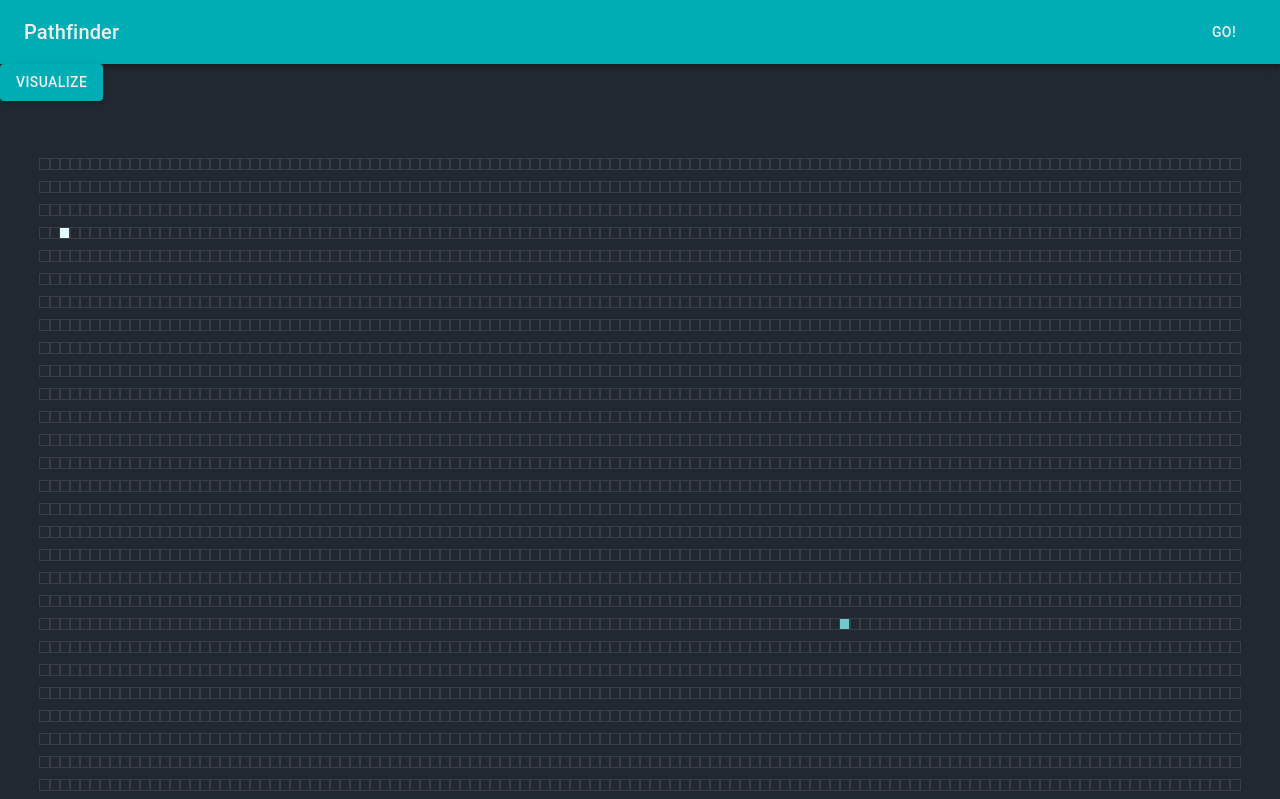
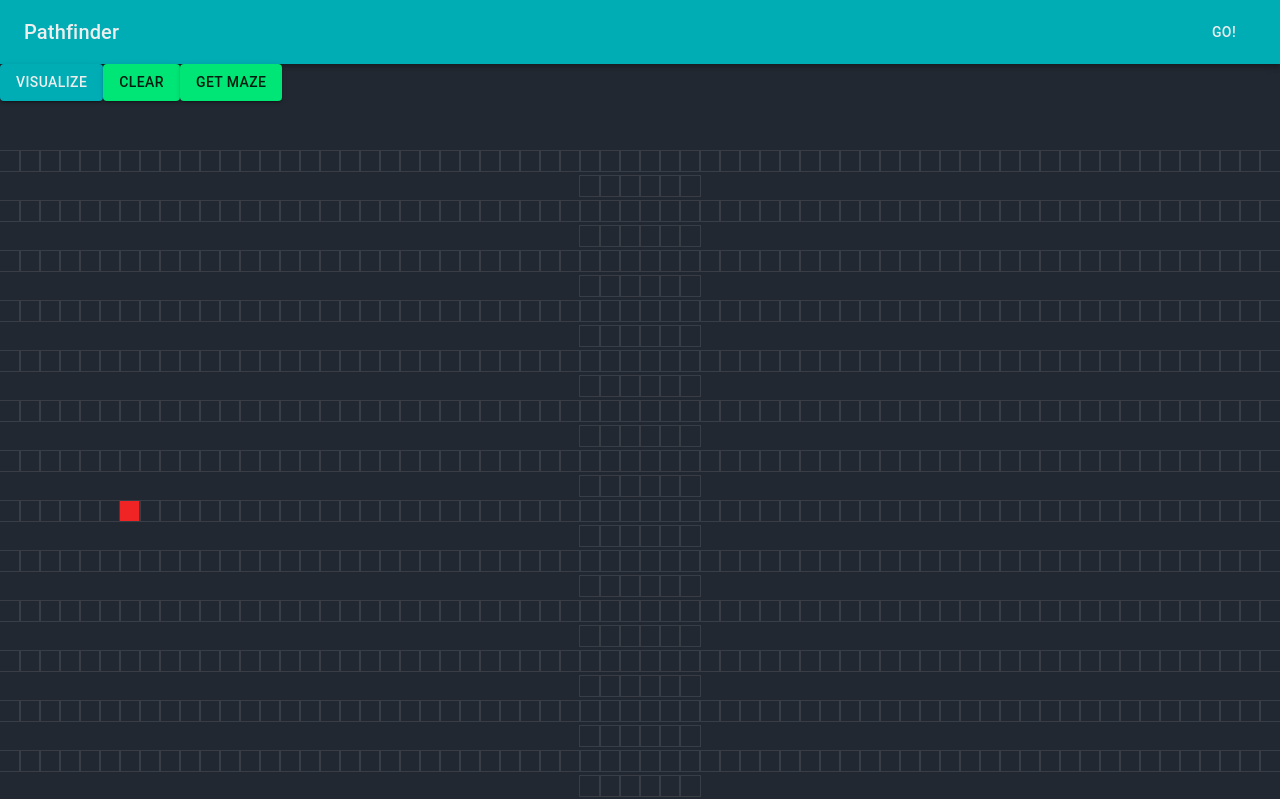
Before and after one commit to markoelez/pathfinder, a React (Create React App) app: page / in a window 1280 px wide. Shown: the top 799 px of the page. Built offline with nearby package versions, Linux system fonts and the light colour scheme.

Commit message:
animation

```diff
--- a/src/algorithms/bfs.js
+++ b/src/algorithms/bfs.js
@@ -9,7 +9,6 @@ export function bfs(grid, startNode, targetNode) {
 	]
 	queue.push(startNode)
 	startNode.isVisited = true
-	visitedNodes.push(startNode)
 	while (queue.length > 0) {
 		let size = queue.length
 		for (let i = 0; i < size; ++i) {
@@ -24,13 +23,23 @@ export function bfs(grid, startNode, targetNode) {
 				if (grid[nr][nc].isVisited) continue
 				if (nr == targetNode.row && nc == targetNode.col) return visitedNodes
 				grid[nr][nc].isVisited = true
+				grid[nr][nc].previousNode = grid[node.row][node.col]
 				console.log(grid[nr][nc])
 				visitedNodes.push(grid[nr][nc])
 				queue.push(grid[nr][nc])
 			}
 		}
 	}
-	// console.log(visitedNodes)
-
 	return visitedNodes
 }
+
+export function getShortestPath(target) {
+	const order = []
+	let current = target
+	while (current !== null) {
+		console.log('bsf')
+		order.unshift(current)
+		current = current.previousNode
+	}
+	return order
+}
--- a/src/components/grid/grid.js
+++ b/src/components/grid/grid.js
@@ -2,45 +2,131 @@ import React from 'react'
 import Node from './node/node'
 import './grid.css'
 import { Button, IconButton } from '@material-ui/core'
-import { bfs } from '../../algorithms/bfs'
+import { bfs, getShortestPath } from '../../algorithms/bfs'
 
-const START_ROW = 3
-const START_COL = 2
-const TARGET_ROW = 20
-const TARGET_COL = 80
+export const TOTAL_ROWS = 27
+export const TOTAL_COLS = 70
 
-export const TOTAL_ROWS = 30
-export const TOTAL_COLS = 120
+const SPEED_MULTIPLIER = 2
 
 class Grid extends React.Component {
 	constructor() {
 		super()
+		let START_ROW = Math.floor(Math.random() * (TOTAL_ROWS + 1))
+		let START_COL = Math.floor(Math.random() * (TOTAL_COLS + 1))
+		let TARGET_ROW = Math.floor(Math.random() * (TOTAL_ROWS + 1))
+		let TARGET_COL = Math.floor(Math.random() * (TOTAL_COLS + 1))
 		this.state = {
-			grid: []
+			start: [START_ROW, START_COL],
+			target: [TARGET_ROW, TARGET_COL],
+			grid: [],
+			mouseIsPressed: false
 		}
 	}
 	componentDidMount() {
-		const grid = genInitialGrid()
-		this.setState({ grid })
+		const { start, target } = this.state
+		const grid = genInitialGrid(start, target)
+		this.setState({ grid: grid })
 	}
 
-	animateBFS(nodes) {
-		for (let i = 0; i < nodes.length; ++i) {
+	handleMouseDown(row, col) {
+		const newGrid = this.toggleWall(this.state.grid, row, col)
+		this.setState({ grid: newGrid, mouseIsPressed: true })
+	}
+
+	handleMouseEnter(row, col) {
+		if (!this.state.mouseIsPressed) return
+		const newGrid = this.toggleWall(this.state.grid, row, col)
+		this.setState({ grid: newGrid })
+	}
+
+	handleMouseUp() {
+		this.setState({ mouseIsPressed: false })
+	}
+
+	getMaze() {
+		// const { start, target } = this.state
+		// const grid = getWalledGrid()
+		// const startNode = grid[start[0]][start[1]]
+		// const targetNode = grid[target[0]][target[1]]
+		// const visited = bfs(grid, startNode, targetNode)
+		// for (let i = 0; i < visited.length; ++i) {
+		// 	const node = visited[i]
+		// 	document.getElementById(`node-${node.row}-${node.col}`).className =
+		// 		'node node-empty'
+		// }
+	}
+
+	resetGrid() {
+		const grid = getNewGrid()
+		for (let i = 0; i < grid.length; ++i) {
+			for (let j = 0; j < grid[0].length; ++j) {
+				document.getElementById(`node-${i}-${j}`).className = 'node node-empty'
+			}
+		}
+
+		var start_row = Math.floor(Math.random() * (TOTAL_ROWS + 1))
+		var start_col = Math.floor(Math.random() * (TOTAL_COLS + 1))
+		var target_row = Math.floor(Math.random() * (TOTAL_ROWS + 1))
+		var target_col = Math.floor(Math.random() * (TOTAL_COLS + 1))
+
+		while (start_row == target_row && start_col == target_col) {
+			target_row = Math.floor(Math.random() * (TOTAL_ROWS + 1))
+			target_col = Math.floor(Math.random() * (TOTAL_COLS + 1))
+		}
+
+		document.getElementById(`node-${start_row}-${start_col}`).className =
+			'node node-start'
+		document.getElementById(`node-${target_row}-${target_col}`).className =
+			'node node-target'
+
+		this.setState({
+			grid: grid,
+			start: [start_row, start_col],
+			target: [target_row, target_col]
+		})
+	}
+
+	toggleWall(grid, row, col) {
+		const newGrid = grid.slice()
+		newGrid[row][col].isWall = true
+		return newGrid
+	}
+
+	animateBFS(nodes, shortestOrder) {
+		for (let i = 0; i <= nodes.length; ++i) {
+			if (i === nodes.length) {
+				setTimeout(() => {
+					this.animateShortestPath(shortestOrder)
+				}, SPEED_MULTIPLIER * i)
+				return
+			}
 			const node = nodes[i]
 			console.log('test')
 			setTimeout(() => {
 				document.getElementById(`node-${node.row}-${node.col}`).className =
 					'node node-visited'
-			}, 10 * i)
+			}, SPEED_MULTIPLIER * i)
+		}
+	}
+
+	animateShortestPath(shortestOrder) {
+		for (let i = 0; i < shortestOrder.length; i++) {
+			setTimeout(() => {
+				const node = shortestOrder[i]
+				document.getElementById(`node-${node.row}-${node.col}`).className =
+					'node node-shortest-path'
+			}, SPEED_MULTIPLIER * i)
 		}
 	}
 
 	visualize() {
-		const { grid } = this.state
-		const startNode = grid[START_ROW][START_ROW]
-		const targetNode = grid[TARGET_ROW][TARGET_COL]
+		const { grid, start, target } = this.state
+		const startNode = grid[start[0]][start[1]]
+		const targetNode = grid[target[0]][target[1]]
 		const visited = bfs(grid, startNode, targetNode)
-		this.animateBFS(visited)
+		const shortestOrder = getShortestPath(targetNode)
+		this.animateBFS(visited, shortestOrder)
 	}
 
 	render() {
@@ -53,6 +139,20 @@ class Grid extends React.Component {
 					onClick={() => this.visualize()}
 				>
 					Visualize
+				</Button>
+				<Button
+					variant='contained'
+					color='secondary'
+					onClick={() => this.resetGrid()}
+				>
+					Clear
+				</Button>
+				<Button
+					variant='contained'
+					color='secondary'
+					onClick={() => this.getMaze()}
+				>
+					Get Maze
 				</Button>
 				<div className='grid'>
 					{grid.map((row, rowIdx) => {
@@ -76,6 +176,11 @@ class Grid extends React.Component {
 											isTarget={isTarget}
 											isVisited={isVisited}
 											isWall={isWall}
+											onMouseDown={(row, col) => this.handleMouseDown(row, col)}
+											onMouseEnter={(row, col) =>
+												this.handleMouseEnter(row, col)
+											}
+											onMouseUp={() => this.handleMouseUp()}
 										></Node>
 									)
 								})}
@@ -88,26 +193,75 @@ class Grid extends React.Component {
 	}
 }
 
-const genInitialGrid = () => {
+const genInitialGrid = (start, target) => {
 	const grid = []
 	for (let i = 0; i < TOTAL_ROWS; ++i) {
 		const row = []
 		for (let j = 0; j < TOTAL_COLS; ++j) {
-			row.push(createNode(i, j))
+			row.push(createNode(i, j, start, target))
 		}
 		grid.push(row)
 	}
 	return grid
 }
 
-const createNode = (row, col) => {
+const getNewGrid = () => {
+	const grid = []
+	for (let i = 0; i < TOTAL_ROWS; ++i) {
+		const row = []
+		for (let j = 0; j < TOTAL_COLS; ++j) {
+			row.push(getEmptyNode(i, j))
+		}
+		grid.push(row)
+	}
+	return grid
+}
+
+const getWalledGrid = () => {
+	const grid = []
+	for (let i = 0; i < TOTAL_ROWS; ++i) {
+		const row = []
+		for (let j = 0; j < TOTAL_COLS; ++j) {
+			row.push(getWallNode(i, j))
+		}
+		grid.push(row)
+	}
+	return grid
+}
+
+const getEmptyNode = (row, col) => {
 	return {
 		row,
 		col,
-		isStart: row == START_ROW && col == START_COL,
-		isTarget: row == TARGET_ROW && col == TARGET_COL,
+		isStart: false,
+		isTarget: false,
 		isVisited: false,
-		isWall: false
+		isWall: false,
+		previousNode: null
+	}
+}
+
+const getWallNode = (row, col) => {
+	return {
+		row,
+		col,
+		isStart: false,
+		isTarget: false,
+		isVisited: false,
+		isWall: true,
+		previousNode: null
+	}
+}
+
+const createNode = (row, col, start, target) => {
+	return {
+		row,
+		col,
+		isStart: row == start[0] && col == start[1],
+		isTarget: row == target[0] && col == target[1],
+		isVisited: false,
+		isWall: false,
+		previousNode: null
 	}
 }
 
--- a/src/components/grid/node/node.css
+++ b/src/components/grid/node/node.css
@@ -1,12 +1,12 @@
 .node {
-	width: 10px;
-	height: 10px;
+	width: 20px;
+	height: 20px;
 	outline: 0.5px solid #393e46;
 	display: inline-block;
 }
 
 .wall {
-	background-color: aquamarine;
+	background-color: rgb(15, 185, 252);
 }
 
 .node-empty {
@@ -14,13 +14,17 @@
 }
 
 .node-target {
-	background-color: #71c9ce;
+	background-color: #f02424;
 }
 
 .node-start {
-	background-color: #e3fdfd;
+	background-color: #51ff00;
 }
 
 .node-visited {
-	background-color: #a6e3e9;
+	background-color: #f7fac8;
 }
+
+.node-shortest-path {
+	background-color: #0059ff;
+}
--- a/src/components/grid/node/node.js
+++ b/src/components/grid/node/node.js
@@ -3,7 +3,16 @@ import './node.css'
 
 class Node extends React.Component {
 	render() {
-		const { row, col, isStart, isTarget, isWall } = this.props
+		const {
+			row,
+			col,
+			isStart,
+			isTarget,
+			isWall,
+			onMouseDown,
+			onMouseEnter,
+			onMouseUp
+		} = this.props
 		const type = isWall
 			? 'wall'
 			: isStart
@@ -11,7 +20,15 @@ class Node extends React.Component {
 			: isTarget
 			? 'node-target'
 			: 'node-empty'
-		return <div id={`node-${row}-${col}`} className={`node ${type}`}></div>
+		return (
+			<div
+				id={`node-${row}-${col}`}
+				className={`node ${type}`}
+				onMouseDown={() => onMouseDown(row, col)}
+				onMouseEnter={() => onMouseEnter(row, col)}
+				onMouseUp={() => onMouseUp()}
+			></div>
+		)
 	}
 }
 
```
